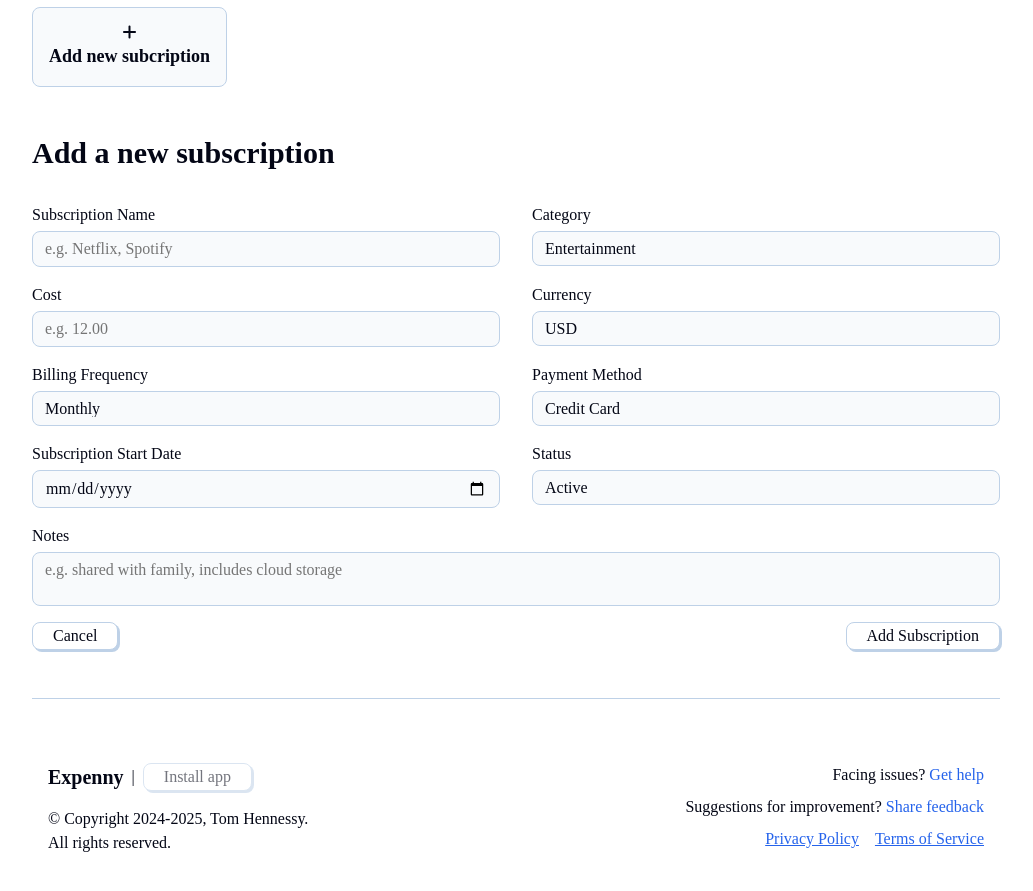
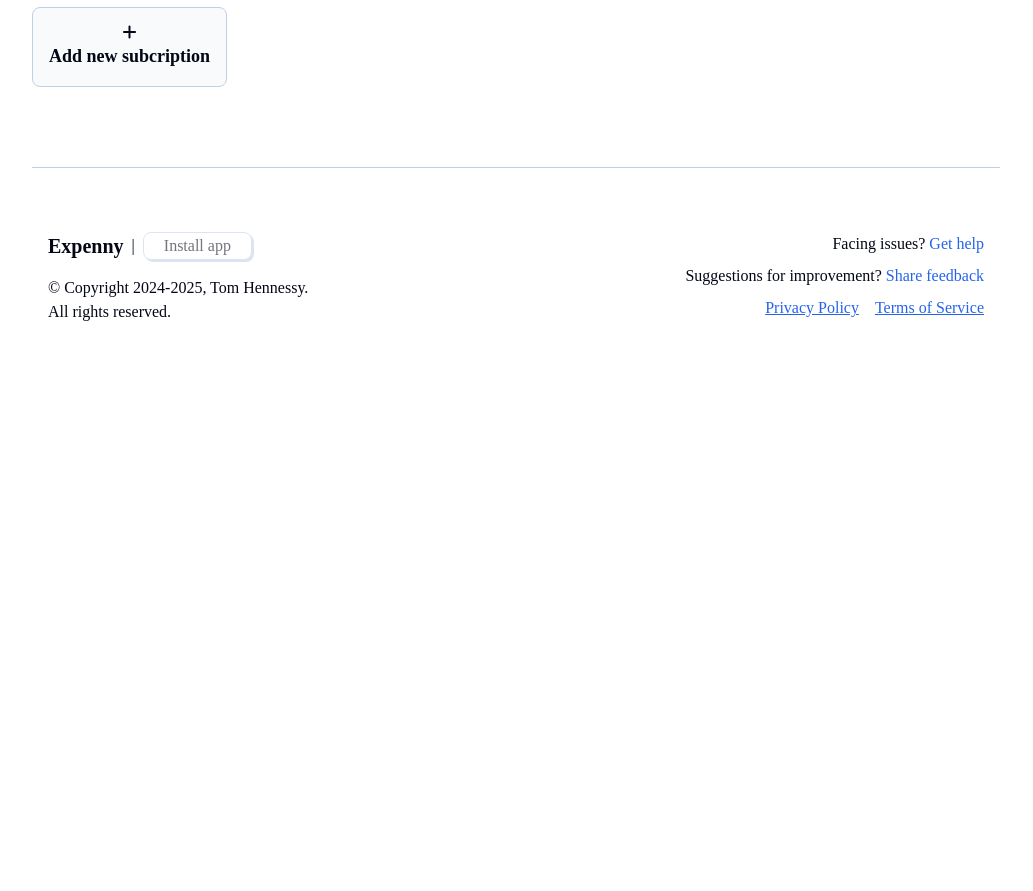
Before and after one commit to tomlhennessy/expenny, a Next.js app: page /dashboard in a window 1280 px wide. Shown: the part 1440-2331 px from the top of the page, without its empty margins (124-1157 px from the left). After the commit the page ends 1844 px from the top, so only its background shows below. Built offline with nearby package versions, Linux system fonts and the light colour scheme; a web font is replaced by a local one.

Commit message:
submit form handler

```diff
--- a/app/dashboard/page.js
+++ b/app/dashboard/page.js
@@ -1,12 +1,19 @@
+'use client'
+
 import Login from "@/components/Login";
 import SubscriptionForm from "@/components/SubscriptionForm";
 import SubscriptionsDisplay from "@/components/SubscriptionsDisplay";
 import SubscriptionSummary from "@/components/SubscriptionSummary";
+import { useState } from "react";
 
 
 export default function DashboardPage() {
     const isAuthenticated = true
-    const isAddEntry = true
+    const [isAddEntry, setIsAddEntry] = useState(false)
+
+    function handleToggleInput() {
+      setIsAddEntry(!isAddEntry)
+    }
 
     if (!isAuthenticated) {
       return (
@@ -19,7 +26,7 @@ export default function DashboardPage() {
         <SubscriptionSummary />
         <SubscriptionsDisplay />
         {isAddEntry && (
-          <SubscriptionForm />
+          <SubscriptionForm onSubmit={() => { }} closeInput={handleToggleInput} />
         )}
       </div>
     );
--- a/app/globals.css
+++ b/app/globals.css
@@ -322,6 +322,9 @@ form textarea {
 
 
 /* footer  */
+footer {
+  margin-top: 2rem;
+}
 
 .hard-line {
   height: 1px;
--- a/components/SubscriptionForm.jsx
+++ b/components/SubscriptionForm.jsx
@@ -2,7 +2,9 @@
 
 import { useState } from "react"
 
-export default function SubscriptionForm() {
+export default function SubscriptionForm(props) {
+    const { onSubmit, closeInput } = props
+
     const [formData, setFormData] = useState({
         name: '',
         category: 'Web Services',
@@ -18,22 +20,31 @@ export default function SubscriptionForm() {
     })
 
     function handleChangeInput(e) {
-        const newData = { ...formData }
+        const newData = {
+            ...formData,
+            [e.target.name]: e.target.value
+        }
+        setFormData(newData)
+    }
+
+    function handleFormSubmit() {
+        e.preventDefault() // prevents behaviour of reloading web page
+        onSubmit()
     }
 
     return (
         <section>
             <h2>Add a new subscription</h2>
 
-            <form onSubmit={() => { }}>
+            <form onSubmit={handleFormSubmit}>
                 <label>
                     <span>Subscription Name</span>
-                    <input type='text' name='name' placeholder='e.g. Netflix, Spotify' required />
+                    <input value={formData.name} onChange={handleChangeInput} type='text' name='name' placeholder='e.g. Netflix, Spotify' required />
                 </label>
 
                 <label>
                     <span>Category </span>
-                    <select name='category'>
+                    <select value={formData.category} onChange={handleChangeInput} name='category'>
                         {['Entertainment', 'Music', 'Software', 'Web Services', 'Health & Fitness', 'Other'].map((cat, catIndex) => {
                             return (
                                 <option key={catIndex}>
@@ -46,12 +57,12 @@ export default function SubscriptionForm() {
 
                 <label>
                     <span>Cost</span>
-                    <input type='number' name='cost' step='0.01' placeholder='e.g. 12.00' required />
+                    <input value={formData.cost} onChange={handleChangeInput} type='number' name='cost' step='0.01' placeholder='e.g. 12.00' required />
                 </label>
 
                 <label>
                     <span>Currency</span>
-                    <select name='currency'>
+                    <select value={formData.currency} onChange={handleChangeInput} name='currency'>
                         {['USD', 'EUR', 'GBP', 'NZD', 'AUD', 'Other'].map((curr, currIndex) => {
                             return (
                                 <option key={currIndex}>{curr}</option>
@@ -62,7 +73,7 @@ export default function SubscriptionForm() {
 
                 <label>
                     <span>Billing Frequency</span>
-                    <select name='billingFrequency'>
+                    <select value={formData.billingFrequency} onChange={handleChangeInput} name='billingFrequency'>
                         {['Monthly', 'Yearly', 'Quarterly', 'One-time'].map((bill, billIndex) => {
                             return (
                                 <option key={billIndex}>{bill}</option>
@@ -73,7 +84,7 @@ export default function SubscriptionForm() {
 
                 <label>
                     <span>Payment Method</span>
-                    <select name='paymentMethod'>
+                    <select value={formData.paymentMethod} onChange={handleChangeInput} name='paymentMethod'>
                         {['Credit Card', 'Debit Card', 'Paypal', 'Bank Transfer', 'Other'].map((pay, payIndex) => {
                             return (
                                 <option key={payIndex}>{pay}</option>
@@ -84,12 +95,12 @@ export default function SubscriptionForm() {
 
                 <label>
                     <span>Subscription Start Date</span>
-                    <input type='date' name='startDate' required />
+                    <input value={formData.startDate} onChange={handleChangeInput} type='date' name='startDate' required />
                 </label>
 
                 <label>
                     <span>Status</span>
-                    <select name='status'>
+                    <select value={formData.status} onChange={handleChangeInput} name='status'>
                         {['Active', 'Paused', 'Cancelled'].map((status, statusIndex) => {
                             return (
                                 <option key={statusIndex}>{status}</option>
@@ -100,11 +111,11 @@ export default function SubscriptionForm() {
 
                 <label className='fat-column'>
                     <span>Notes</span>
-                    <textarea name='notes' placeholder='e.g. shared with family, includes cloud storage' />
+                    <textarea value={formData.notes} onChange={handleChangeInput} name='notes' placeholder='e.g. shared with family, includes cloud storage' />
                 </label>
 
                 <div className='fat-column form-submit-btns'>
-                    <button>Cancel</button>
+                    <button onClick={closeInput}>Cancel</button>
                     <button type='submit'>
                         Add Subscription
                         </button>
```
